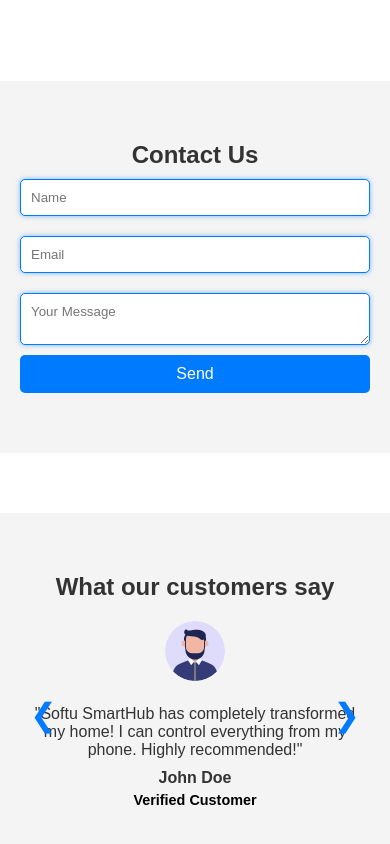
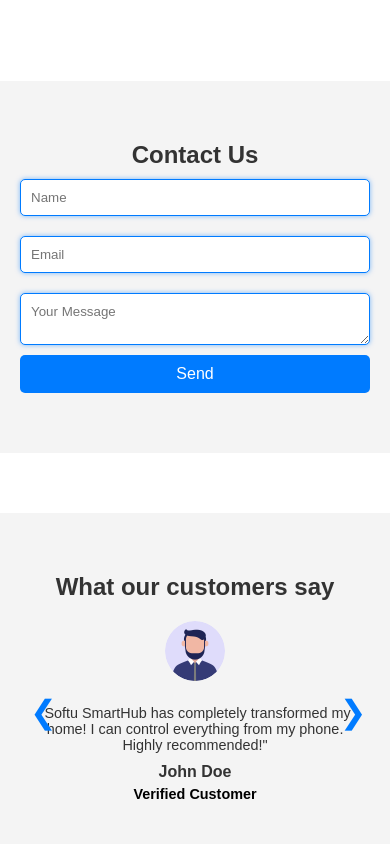
Before and after one commit to DumitruTudor/Softu_SmartHub, a website: page views/index.html in a window 390 px wide. Shown: the part 1383-2227 px from the top of the page. Drawn offline with Linux system fonts and the light colour scheme; files whose address does not match are found by name.

Commit message:
fixed testimonials mobile view

```diff
--- a/public/css/responsive.css
+++ b/public/css/responsive.css
@@ -61,6 +61,7 @@
     form {
         max-width: 90%;
     }
+
 }
 
 /* For devices smaller than 480px (phones) */
@@ -135,6 +136,7 @@
     .dark-mode-desktop {
         display: none;
     }
+
 }
 
 @media screen and (max-width: 650px) {
@@ -144,7 +146,7 @@
     }
 
     .testimonial-text {
-        font-size: 1rem;
+        font-size: 0.9rem;
     }
 
     .testimonial-name {
@@ -153,6 +155,12 @@
 
     .testimonial-position {
         font-size: 0.9rem;
+    }
+    #next{
+        right: 3.5px;
+    }
+    #left{
+        left: 3.5px;
     }
 }
 
```
